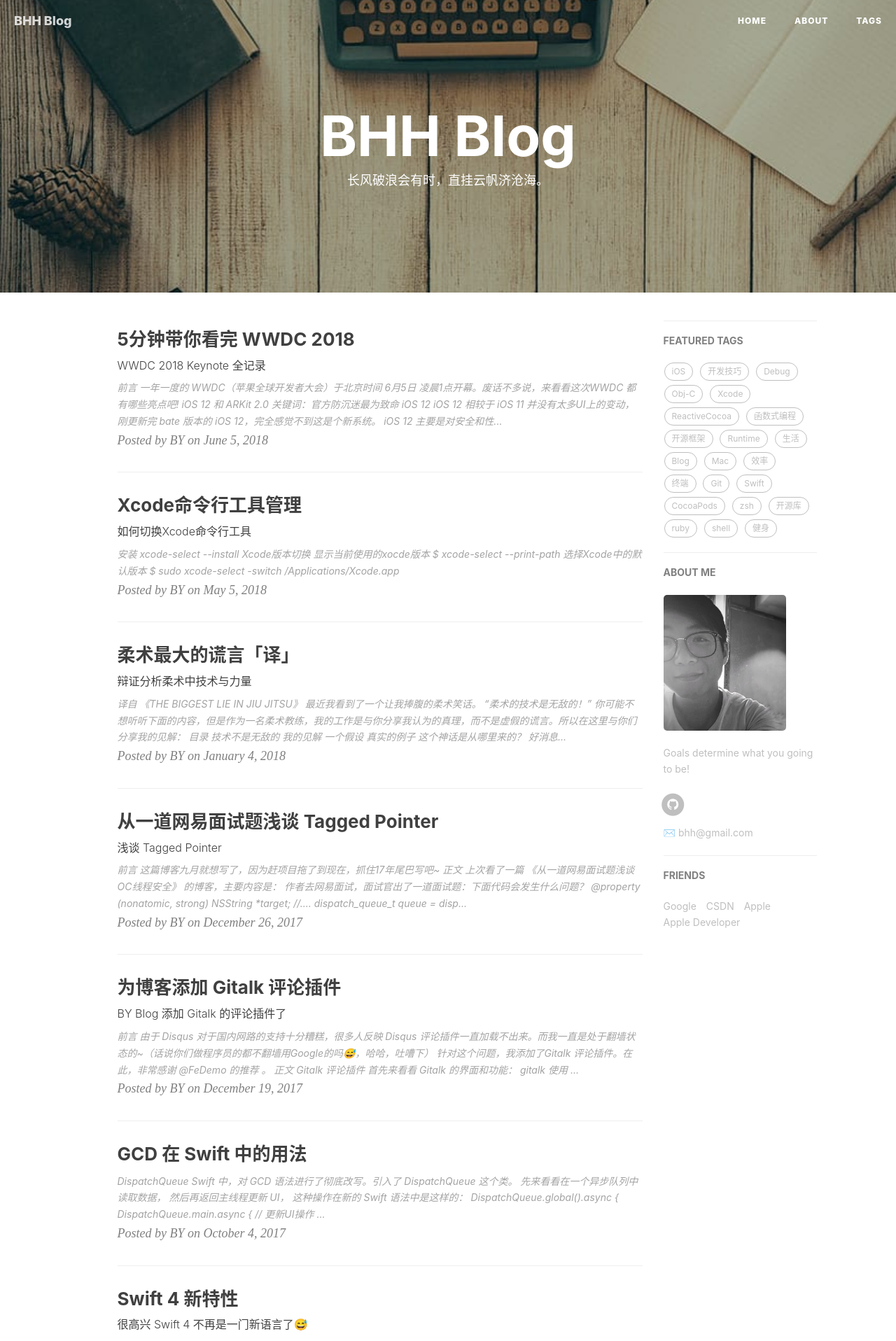
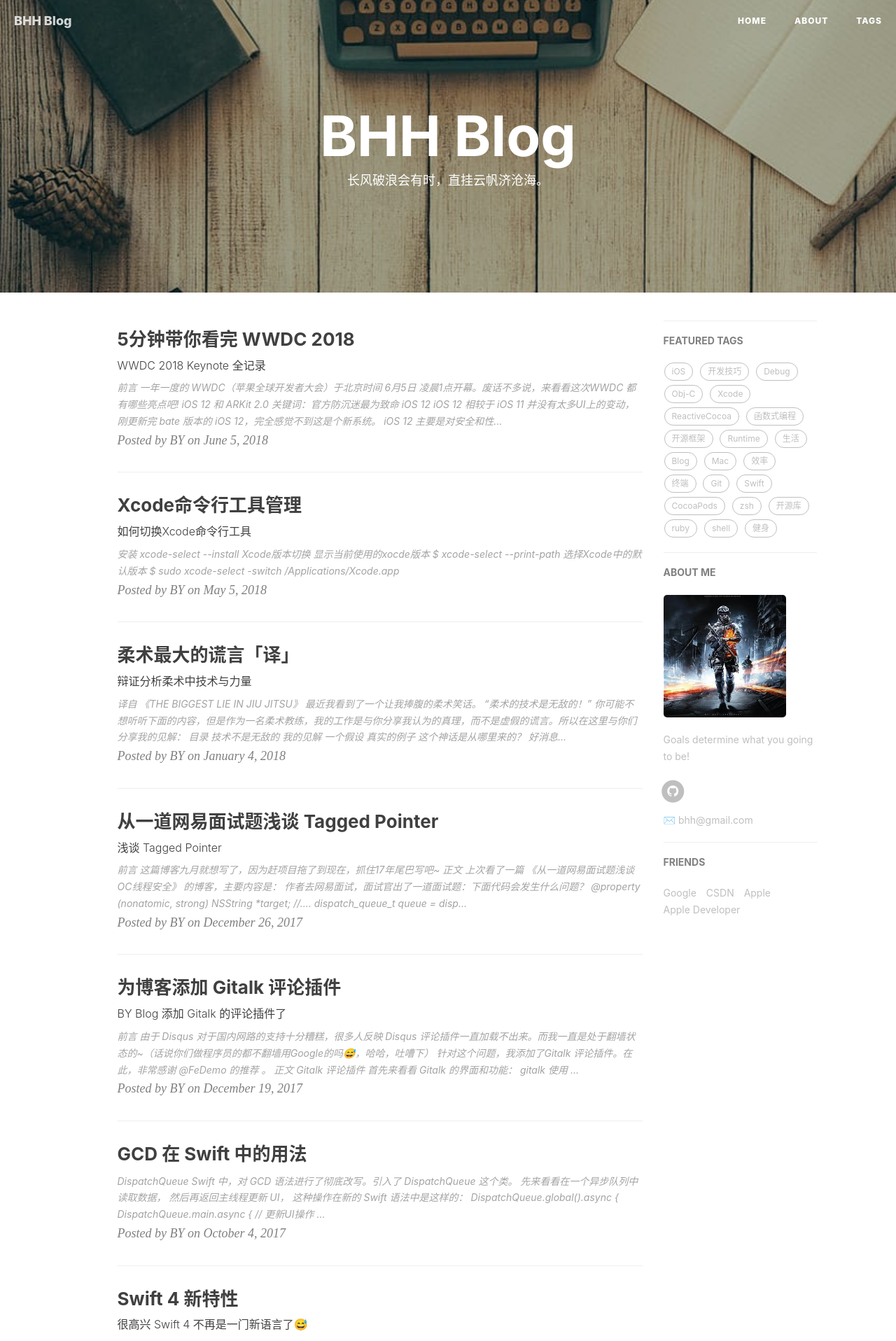
Before and after one commit to bbhhhh/bbhhhh.github.io, a Jekyll site: the page built from index.html, in a window 1280 px wide. Shown: the top 1916 px of the page at 70% size. Built offline with Jekyll 4.4.1, drawn with Linux system fonts in a browser that asks for light colours; nearby versions of some CDN libraries; the list of posts is cut into pages by our own code; comment, search, counter and statistics services are not loaded.

Commit message:
update file

```diff
--- a/_config.yml
+++ b/_config.yml
@@ -12,7 +12,7 @@
 # Sidebar settings
 sidebar: true                           # whether or not using Sidebar.
 sidebar-about-description: "Goals determine what you going to be!"
-sidebar-avatar: /img/about-BY-gentle.jpg      # use absolute URL, seeing it's used in both `/` and `/about/`
+sidebar-avatar: /img/BF2.jpg      # use absolute URL, seeing it's used in both `/` and `/about/`
 
 
 
```
Also changed, not shown: img/BF2.jpg (added).
